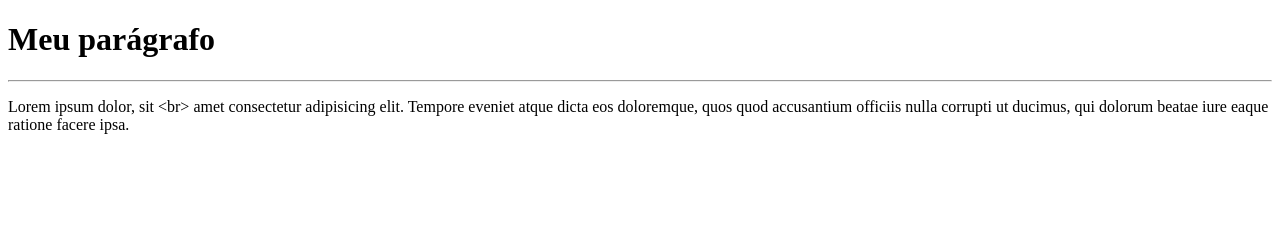
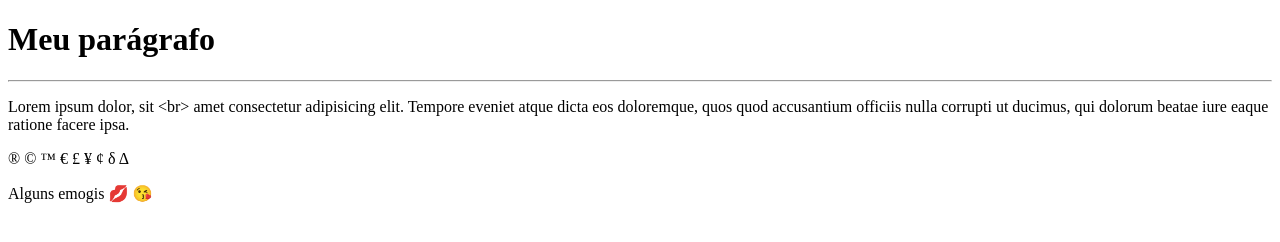
Before and after one commit to JanilsonCoimbra/HTML, a plain HTML site: page Exercicios/Exercicio 02/index.html in a window 1280 px wide. Drawn offline with Linux system fonts and the light colour scheme.

Commit message:
atualizado

```diff
--- a/Exercicios/Exercicio 02/index.html
+++ b/Exercicios/Exercicio 02/index.html
@@ -8,7 +8,22 @@
 <body>
     <h1>Meu parágrafo</h1>
     <hr>
-    <p>Lorem ipsum dolor, sit &lt;br&gt; amet consectetur adipisicing elit. Tempore eveniet atque dicta eos doloremque, quos quod accusantium officiis nulla corrupti ut ducimus, qui dolorum beatae iure eaque ratione facere ipsa.</p>
-
+    <p>Lorem ipsum dolor, sit &lt;br&gt;<!--LESS THAN / GREAT THAN--> amet consectetur adipisicing elit. Tempore eveniet atque dicta eos doloremque, quos quod accusantium officiis nulla corrupti ut ducimus, qui dolorum beatae iure eaque ratione facere ipsa.</p>
+    <p>
+        &reg;
+        &copy;
+        &trade;
+        &euro;
+        &pound;
+        &yen;
+        &cent;
+        &delta;
+        &Delta;
+    </p>
+    <p>
+        Alguns emogis
+        &#x1F48B;
+        &#x1F618;
+    </p>
 </body>
 </html>
```
Also changed, not shown: Exercicios/Exercicio 03/index.html (added, +19 -0 lines), Exercicios/Exercicio 04/img/index.html (added, +14 -0 lines), Exercicios/Exercicio 02/img/img3.jpg (added), Exercicios/Exercicio 02/img/img4.jpg (added), Exercicios/Exercicio 02/img/img5.jpg (added), Exercicios/Exercicio 02/img/img6.jpg (added), Exercicios/Exercicio 02/img/img7.jpg (added), Exercicios/Exercicio 03/img/logocssfull.png (added), Exercicios/Exercicio 03/img/logohtmlfull.png (added), Exercicios/Exercicio 04/img/favicon.ico (added), Exercicios/Exercicio 04/img/favicon.jpg (added), 1 other file.
